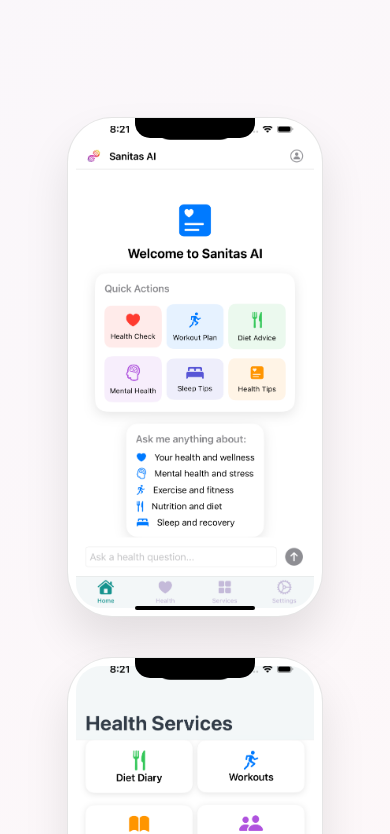
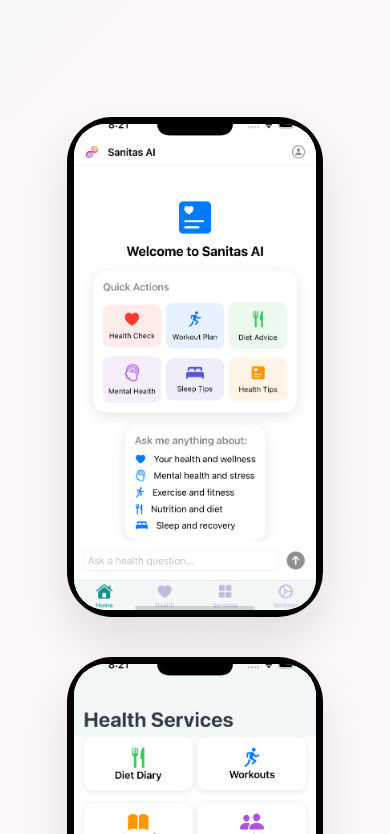
Before and after one commit to SHUBIN163/SanitasAI, a website: page public/index.html in a window 390 px wide. Shown: the part 3110-3944 px from the top of the page. Drawn offline with Linux system fonts and the light colour scheme.

Commit message:
Make mockup frames thinner

```diff
--- a/public/styles.css
+++ b/public/styles.css
@@ -504,28 +504,19 @@
     position: relative;
     width: 280px;
     height: 580px;
-    background: #ffffff;
+    background: #000000;
     border-radius: 45px;
     box-shadow: 0 25px 45px rgba(0, 0, 0, 0.1);
     transition: transform 0.6s cubic-bezier(0.16, 1, 0.3, 1);
     overflow: hidden;
-    padding: 12px;
-    border: 1px solid rgba(0, 0, 0, 0.1);
+    padding: 8px;
+    border: 1px solid rgba(0, 0, 0, 0.2);
     margin: 1rem;
 }
 
+/* Remove the custom notch */
 .mockup::before {
-    content: '';
-    position: absolute;
-    top: 0;
-    left: 50%;
-    transform: translateX(-50%);
-    width: 150px;
-    height: 25px;
-    background: #000;
-    border-bottom-left-radius: 15px;
-    border-bottom-right-radius: 15px;
-    z-index: 2;
+    display: none;
 }
 
 .mockup::after {
@@ -536,7 +527,7 @@
     transform: translateX(-50%);
     width: 140px;
     height: 4px;
-    background: #000;
+    background: rgba(0, 0, 0, 0.15);
     border-radius: 2px;
     z-index: 2;
 }
@@ -545,8 +536,9 @@
     width: 100%;
     height: 100%;
     object-fit: cover;
-    border-radius: 33px;
+    border-radius: 38px;
     background: #ffffff;
+    border: none;
 }
 
 /* Position and rotate mockups for 3D effect */
@@ -579,13 +571,13 @@
     .mockup {
         width: 260px;
         height: 540px;
-        padding: 10px;
+        padding: 6px;
         margin: 0.5rem;
         transform: none !important;
     }
 
     .mockup img {
-        border-radius: 28px;
+        border-radius: 34px;
     }
 
     .mockup::before {
@@ -604,11 +596,11 @@
     .mockup {
         width: 240px;
         height: 500px;
-        padding: 8px;
+        padding: 6px;
     }
 
     .mockup img {
-        border-radius: 25px;
+        border-radius: 32px;
     }
 }
 
```
